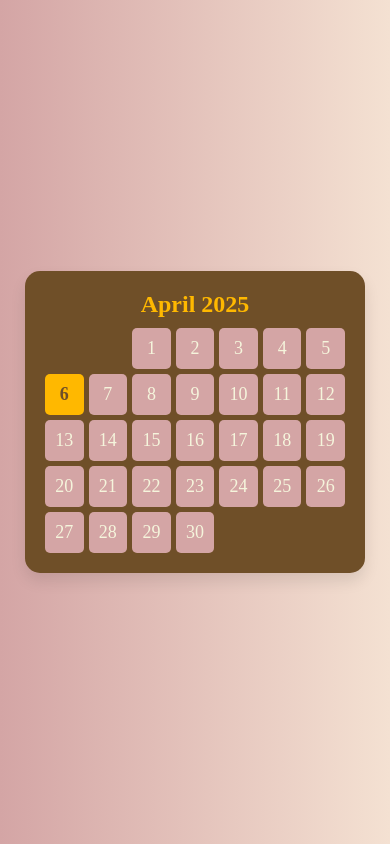
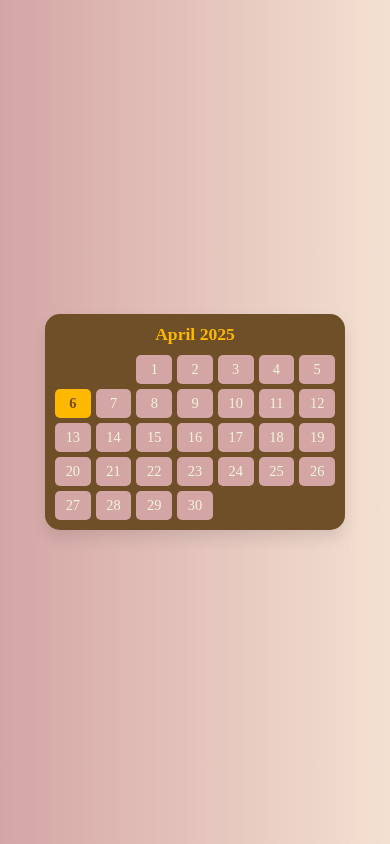
Before and after one commit to brod2240/calendar-brown, a plain HTML site: page index.html in a window 390 px wide. Drawn offline with Linux system fonts and the light colour scheme.

Commit message:
Update index.html

```diff
--- a/index.html
+++ b/index.html
@@ -7,6 +7,7 @@
     <style>
         body {
             font-family: 'Times New Roman', serif;
+            background-color: #f4e1d2; /* Light cozy color */
             margin: 0;
             padding: 0;
             display: flex;
@@ -22,12 +23,13 @@
             border-radius: 15px;
             padding: 20px;
             box-shadow: 0px 8px 15px rgba(0, 0, 0, 0.1);
-            width: 300px;
+            width: 80%;
+            max-width: 350px; /* Ensures it doesn't stretch too wide on large screens */
         }
 
         .calendar-header {
             text-align: center;
-            font-size: 24px;
+            font-size: 1.5em;
             font-weight: bold;
             margin-bottom: 10px;
             color: #FFB800; /* Cozy yellow/golden */
@@ -41,7 +43,7 @@
         }
 
         .calendar-day {
-            font-size: 18px;
+            font-size: 1.2em;
             padding: 10px;
             background-color: #d4a5a5; /* Soft pinkish color */
             border-radius: 5px;
@@ -61,6 +63,45 @@
             cursor: pointer;
             background-color: #FFB800; /* Hover effect */
             color: #6F4F28;
+        }
+
+        /* Responsive styling for smaller devices */
+        @media (max-width: 600px) {
+            .calendar-container {
+                width: 90%;
+                max-width: 320px; /* Slightly smaller max width for mobile devices */
+                padding: 15px;
+            }
+
+            .calendar-header {
+                font-size: 1.2em; /* Adjust font size for smaller screens */
+            }
+
+            .calendar-day {
+                font-size: 1em; /* Adjust font size for smaller screens */
+                padding: 8px; /* Adjust padding for smaller screens */
+            }
+
+            .calendar-days {
+                grid-template-columns: repeat(7, 1fr);
+            }
+        }
+
+        @media (max-width: 400px) {
+            .calendar-container {
+                width: 95%;
+                max-width: 280px; /* Even smaller for very small screens */
+                padding: 10px;
+            }
+
+            .calendar-header {
+                font-size: 1.1em;
+            }
+
+            .calendar-day {
+                font-size: 0.9em;
+                padding: 6px;
+            }
         }
     </style>
 </head>
```
